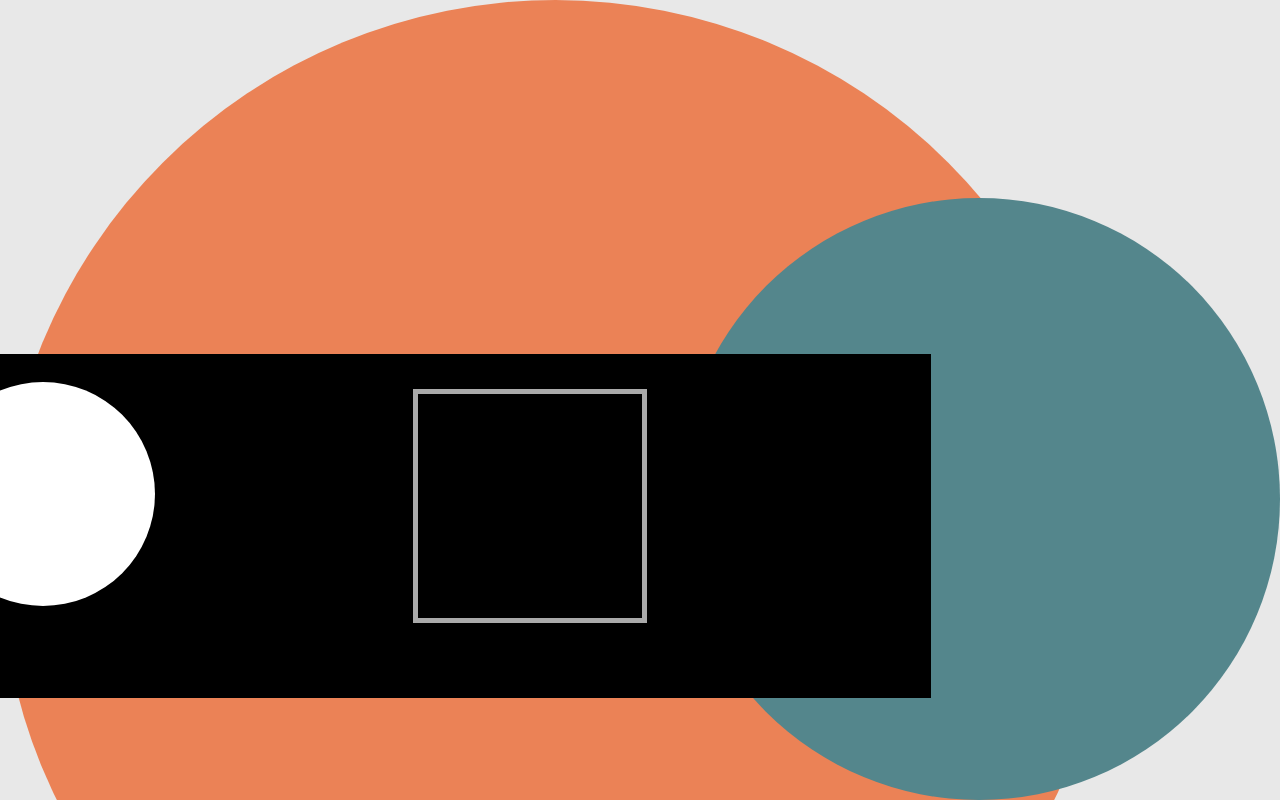
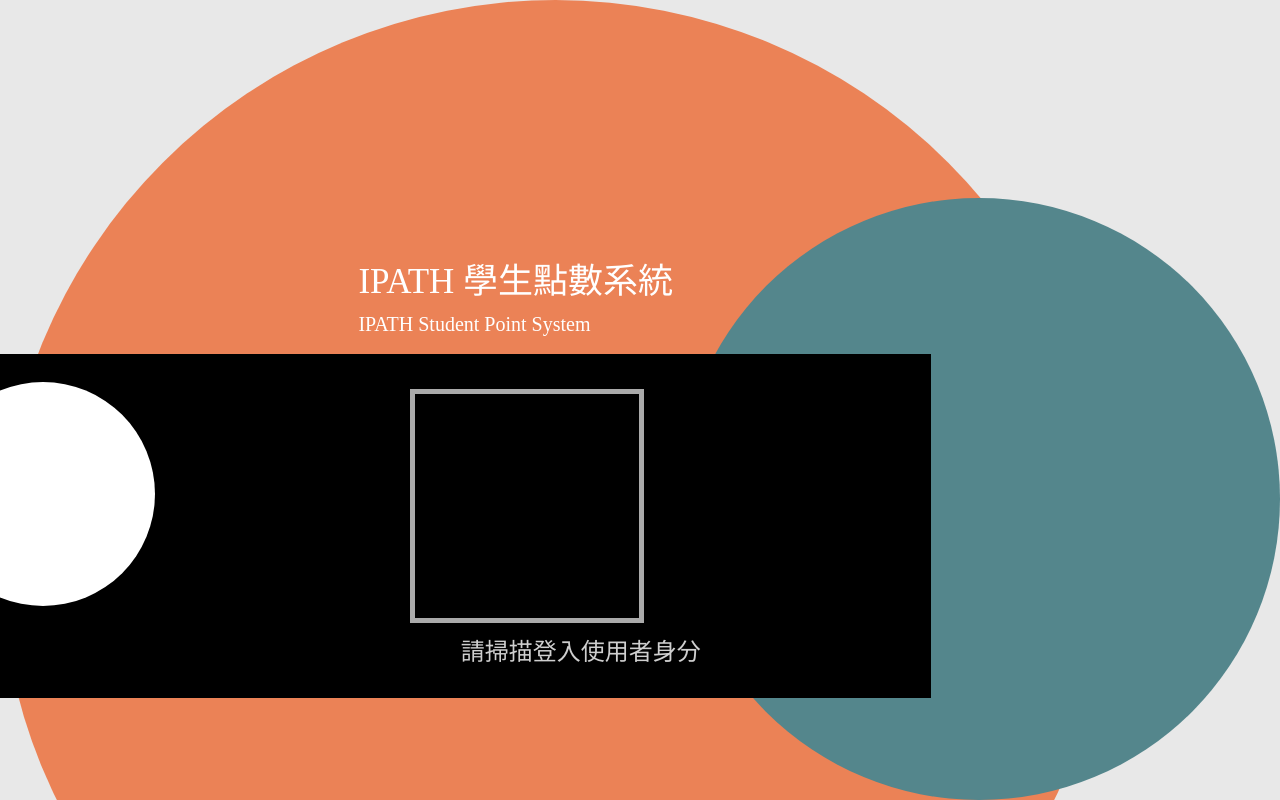
Before and after one commit to coliver0221/IPATH, a React (Create React App) app: page / in a window 1280 px wide. Built offline with nearby package versions, Linux system fonts and the light colour scheme.

Commit message:
complete Login page

```diff
--- a/src/App.css
+++ b/src/App.css
@@ -76,13 +76,13 @@ html, body{
 }
 /** PAGE **/
 /* PAGE index */
-#login{
+.login{
   width: 100%;
   height: 100%;
   background-color: #e8e8e8;
 }
 
-#Oval-Copy{
+.Oval-Copy{
   width: 86.8vw;
   height: 86.8vw;
   position: fixed;
@@ -92,7 +92,36 @@ html, body{
   border-radius: 50%;
 }
 
-#Oval{
+.Oval-Copy p{
+  color: #ffffff;
+}
+
+.Oval-Copy .title{
+  line-height: 1.5;
+  position: absolute;
+  left: 28vw;
+  top: 32vh;
+  color: #fafafa;
+}
+
+.Oval-Copy .CH-Title{
+  font-size: 35px;
+}
+
+.Oval-Copy .EN-Title{
+  font-size: 20px;
+}
+
+.Oval-Copy .desh{
+  width: 52px;
+  height: 8px;
+  background-color: #033793;
+  position: absolute;
+  left: 74.5vw;
+  top: 34.5vh;
+}
+
+.Oval{
   width: 47vw;
   height: 47vw;
   position: fixed;
@@ -102,7 +131,7 @@ html, body{
   border-radius: 50%;
 }
 
-#Rectangle{
+.Rectangle{
   width: 72.7vw;
   height: 43.1vh;
   position: fixed;
@@ -111,7 +140,7 @@ html, body{
   background-color: #000000;
 }
 
-#Oval_in{
+.Oval_in{
   width: 28vh;
   height: 28vh;
   position: fixed;
@@ -121,13 +150,21 @@ html, body{
   border-radius: 50%;
 }
 
-#scanner{
+.scanner{
   width: 28vh;
   height: 28vh;
   position: fixed;
-  left: 32.3vw;
+  left: 32vw;
   top: 48.6vh;
   border: solid 5px #aaaaaa;
+}
+
+.scanHint{
+  font-size: 24px;
+  color: #cfcfcf;
+  position: absolute;
+  left: 36vw;
+  bottom: 17vh;
 }
 
 #IPATH{
--- a/src/Login.js
+++ b/src/Login.js
@@ -3,12 +3,19 @@ import './App.css';
 
 function App() {
   return (
-    <div id="login">
-      <div id="Oval-Copy"></div>
-      <div id="Oval"></div>
-      <div id="Rectangle"></div>
-      <div id="Oval_in"></div>
-      <video id="scanner"></video>
+    <div className="login">
+      <div className="Oval-Copy">
+        <div className="title">
+          <p className="CH-Title">IPATH 學生點數系統</p>
+          <p className="EN-Title">IPATH Student Point System</p>
+        </div>
+        <div className="desh"></div>
+      </div>
+      <div className="Oval"></div>
+      <div className="Rectangle"></div>
+      <div className="Oval_in"></div>
+      <video className="scanner"></video>
+      <p className="scanHint">請掃描登入使用者身分</p>
     </div>
   );
 }
```
